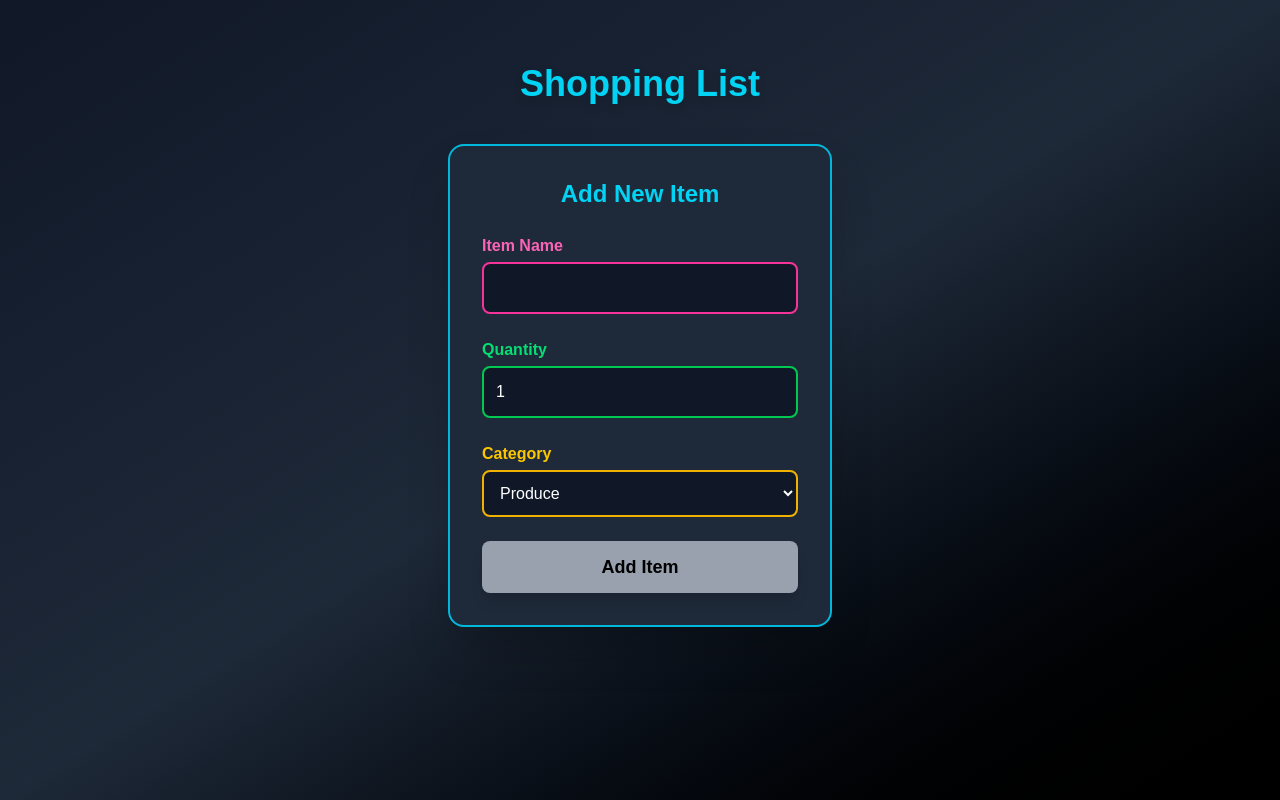
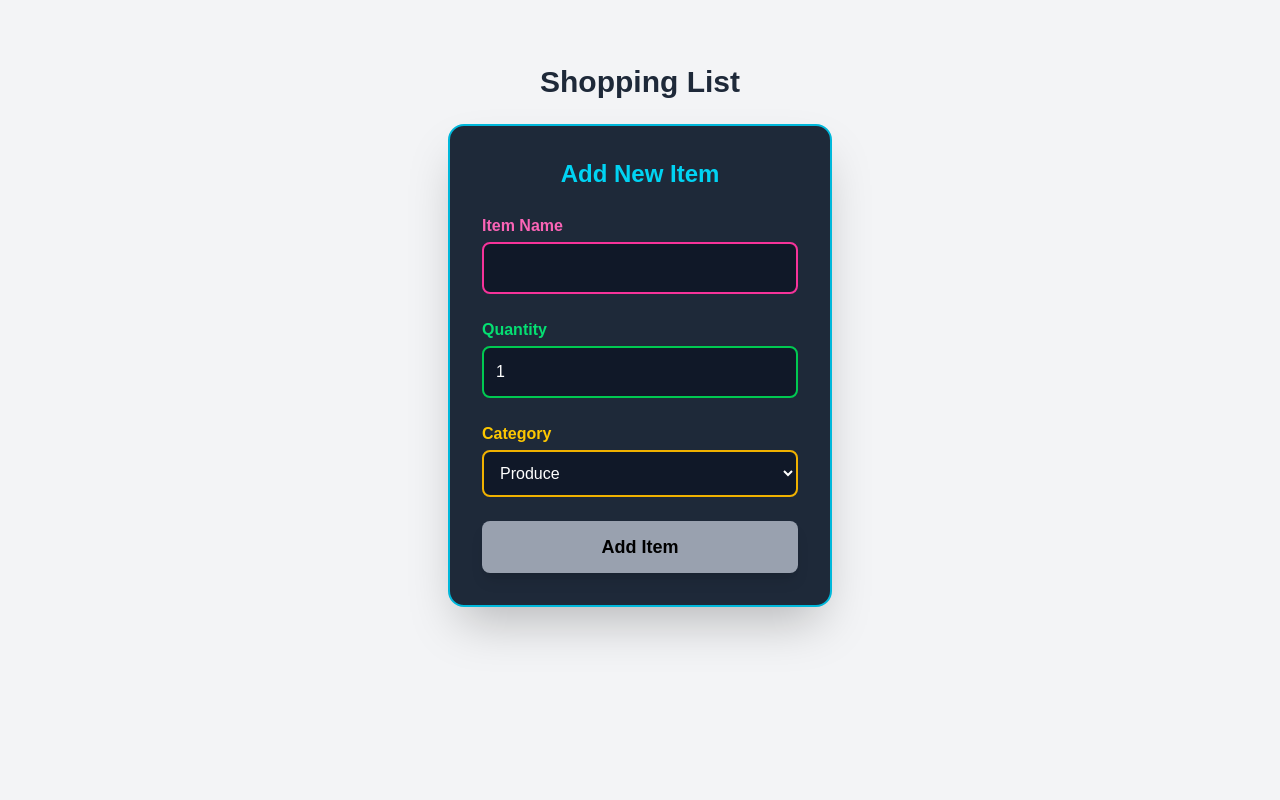
Before and after one commit to AsadSait1998/cprg306-assignments, a Next.js app: page /week-4 in a window 1280 px wide. Built offline with nearby package versions, Linux system fonts and the light colour scheme.

Commit message:
Update page.js

```diff
--- a/app/week-4/page.js
+++ b/app/week-4/page.js
@@ -5,17 +5,14 @@
     <main
       className="
         min-h-screen
-        bg-linear-to-br
-        from-gray-900
-        via-gray-800
-        to-black
+        bg-gray-100
         flex
         flex-col
         items-center
         pt-16
       "
     >
-      <h1 className="text-4xl font-extrabold text-cyan-400 mb-10 drop-shadow-lg">
+      <h1 className="text-3xl font-bold text-gray-800 mb-6">
          Shopping List
       </h1>
 
```
